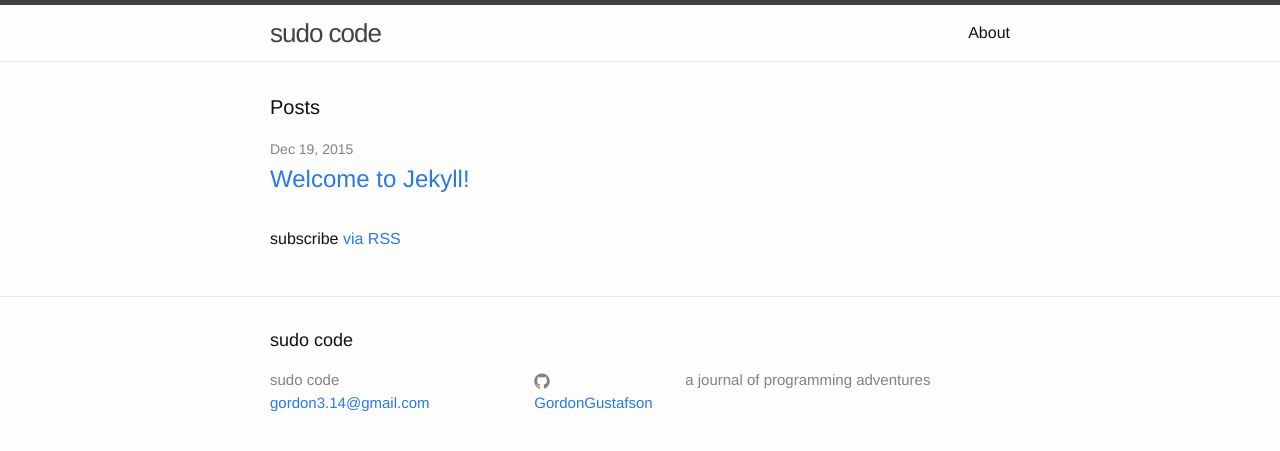
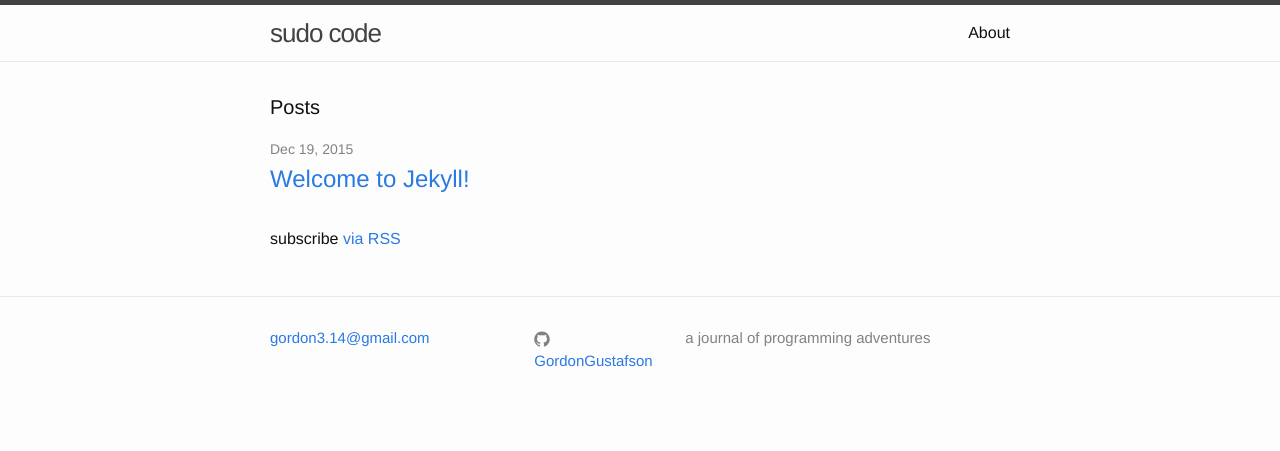
Before and after one commit to GordonGustafson/GordonGustafson.github.io, a Jekyll site: the page built from index.html, in a window 1280 px wide. Shown: the top 451 px of the page. Built offline with Jekyll 4.4.1, drawn with Linux system fonts in a browser that asks for light colours.

Commit message:
Remove site title from footer

```diff
--- a/_includes/footer.html
+++ b/_includes/footer.html
@@ -2,12 +2,9 @@
 
   <div class="wrapper">
 
-    <h2 class="footer-heading">{{ site.title }}</h2>
-
     <div class="footer-col-wrapper">
       <div class="footer-col  footer-col-1">
         <ul class="contact-list">
-          <li>{{ site.title }}</li>
           <li><a href="mailto:{{ site.email }}">{{ site.email }}</a></li>
         </ul>
       </div>
--- a/_sass/_layout.scss
+++ b/_sass/_layout.scss
@@ -94,11 +94,6 @@
 .site-footer {
     border-top: 1px solid $grey-color-light;
     padding: $spacing-unit 0;
-}
-
-.footer-heading {
-    font-size: 18px;
-    margin-bottom: $spacing-unit / 2;
 }
 
 .contact-list,
```
